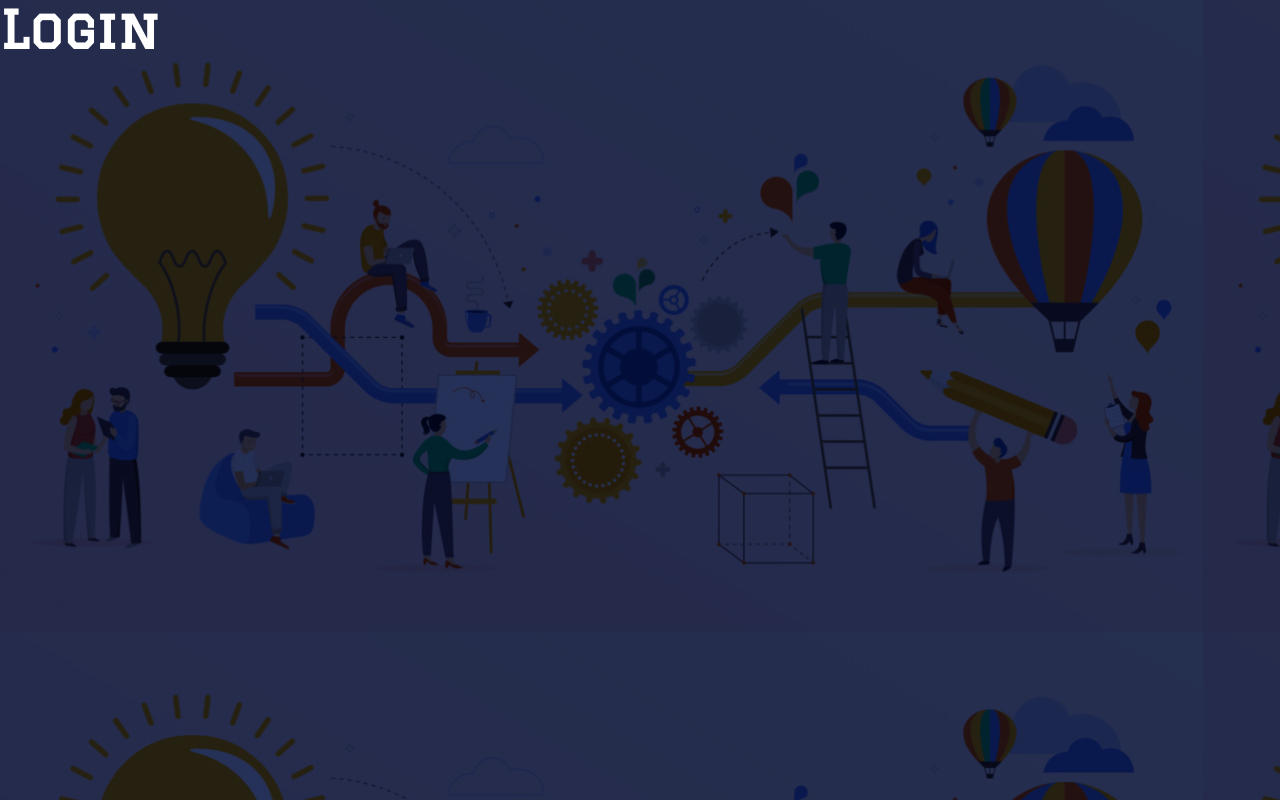
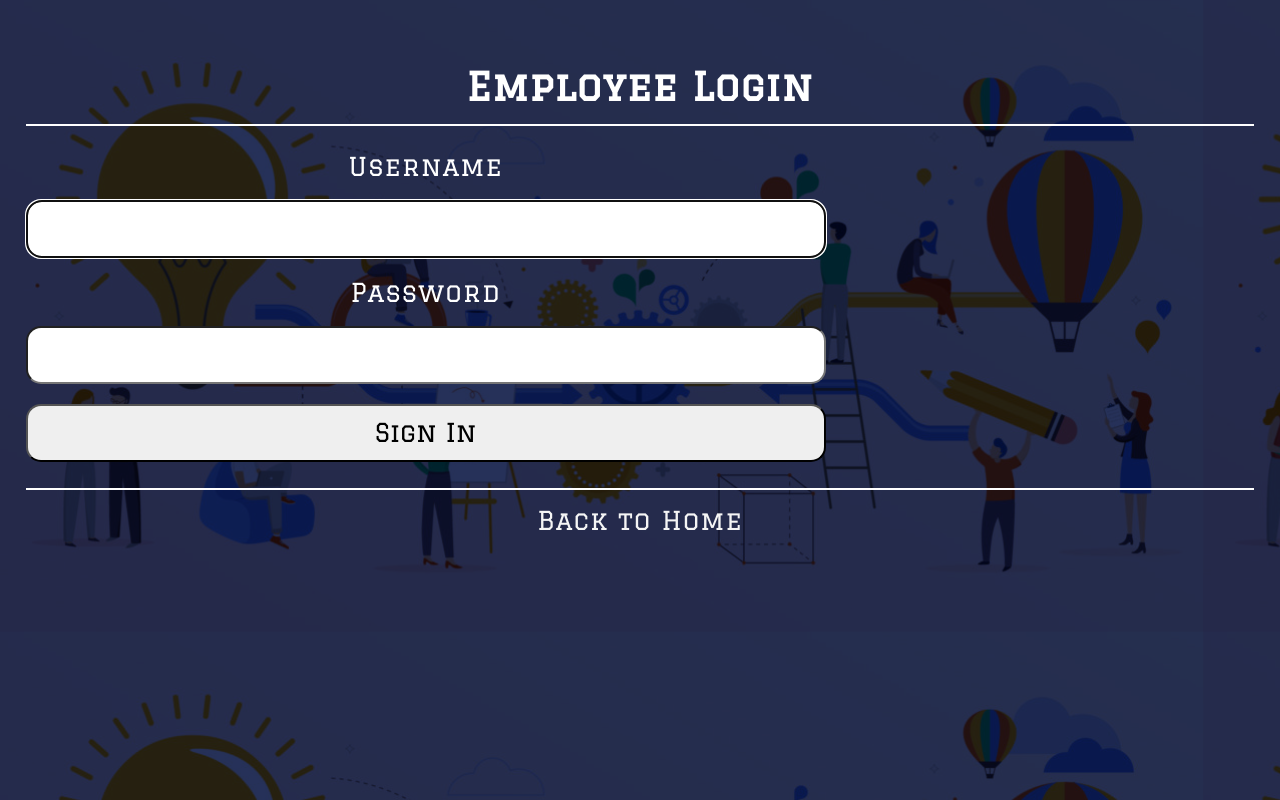
Before and after one commit to FrankYChills/techNotesAPP, a React (Create React App) app: page /login in a window 1280 px wide. Built offline with nearby package versions, Linux system fonts and the light colour scheme; a web font is replaced by a local one.

Commit message:
made login form

```diff
--- a/src/components/DashHeader.js
+++ b/src/components/DashHeader.js
@@ -1,4 +1,14 @@
-import { Link } from "react-router-dom";
+import { FontAwesomeIcon } from "@fortawesome/react-fontawesome";
+import { faRightFromBracket } from "@fortawesome/free-solid-svg-icons";
+import { useNavigate, Link, useLocation } from "react-router-dom";
+import { useEffect } from "react";
+
+// import logout endpoint
+import { useSendLogOutMutation } from "../features/auth/authApiSlice";
+
+const DASH_REGEX = /^\/dash(\/)?$/;
+const NOTES_REGEX = /^\/dash\/notes(\/)?$/;
+const USERS_REGEX = /^\/dash\/users(\/)?$/;
 
 const DashHeader = () => {
   const content = (
--- a/src/features/auth/Login.js
+++ b/src/features/auth/Login.js
@@ -1,5 +1,102 @@
+import { useRef, useEffect, useState } from "react";
+import { useNavigate, Link } from "react-router-dom";
+import { useDispatch } from "react-redux";
+
+// import authSlice actions
+import { setCredentials } from "./authSlice";
+// import authApiSlice endpoint
+import { useLoginMutation } from "./authApiSlice";
+
 const Login = () => {
-  return <h1>Login</h1>;
+  const userRef = useRef();
+  const errRef = useRef();
+  const [username, setUsername] = useState("");
+  const [password, setPassword] = useState("");
+  const [errMsg, setErrMsg] = useState("");
+
+  const navigate = useNavigate();
+  const dispatch = useDispatch();
+
+  const [login, { isLoading }] = useLoginMutation();
+
+  useEffect(() => {
+    userRef.current.focus();
+  }, []);
+
+  useEffect(() => {
+    setErrMsg("");
+  }, [username, password]);
+
+  const errClass = errMsg ? "errmsg" : "offscreen";
+
+  if (isLoading) {
+    return <p> Loading ... </p>;
+  }
+
+  const handleSubmit = async (e) => {
+    e.preventDefault();
+    try {
+      // we'll get access token after calling an endpoint
+      const { accessToken } = await login({ username, password }).unwrap();
+      // set the state with an access token so we can access protected routes
+      dispatch(setCredentials({ accessToken }));
+      setUsername("");
+      setPassword("");
+      // after successfully logging in route to /dash
+      navigate("/dash");
+    } catch (err) {
+      if (!err.status) {
+        setErrMsg("No Server Response");
+      } else if (err.status === 400) {
+        setErrMsg("All Fields are required");
+      } else if (err.status === 401) {
+        setErrMsg("Invalid Password | UnAuthorized");
+      } else {
+        setErrMsg(err.data?.message);
+      }
+      errRef.current.focus();
+    }
+  };
+  const content = (
+    <section className="public">
+      <header>
+        <h1>Employee Login</h1>
+      </header>
+      <main className="login">
+        <p className={errClass} ref={errRef} aria-live="assertive">
+          {errMsg}
+        </p>
+        <form className="form" onSubmit={handleSubmit}>
+          <label htmlFor="username">Username</label>
+          <input
+            className="form__input"
+            type="text"
+            id="username"
+            ref={userRef}
+            value={username}
+            onChange={(e) => setUsername(e.target.value)}
+            autoComplete="off"
+            required
+          />
+          <label htmlFor="password">Password</label>
+          <input
+            className="form__input"
+            type="password"
+            id="password"
+            onChange={(e) => setPassword(e.target.value)}
+            value={password}
+            required
+          />
+          <button className="form__submit-button">Sign In</button>
+        </form>
+      </main>
+      <footer>
+        <Link to="/">Back to Home</Link>
+      </footer>
+    </section>
+  );
+
+  return content;
 };
 
 export default Login;
--- a/src/features/auth/authApiSlice.js
+++ b/src/features/auth/authApiSlice.js
@@ -35,5 +35,15 @@ export const authApiSlice = apiSlice.injectEndpoints({
         }
       },
     }),
+    refresh: builder.mutation({
+      query: () => ({
+        url: "/auth/refresh",
+        method: "GET",
+      }),
+    }),
   }),
 });
+
+// export endpoints
+export const { useLoginMutation, useRefreshMutation, useSendLogOutMutation } =
+  authApiSlice;
```
